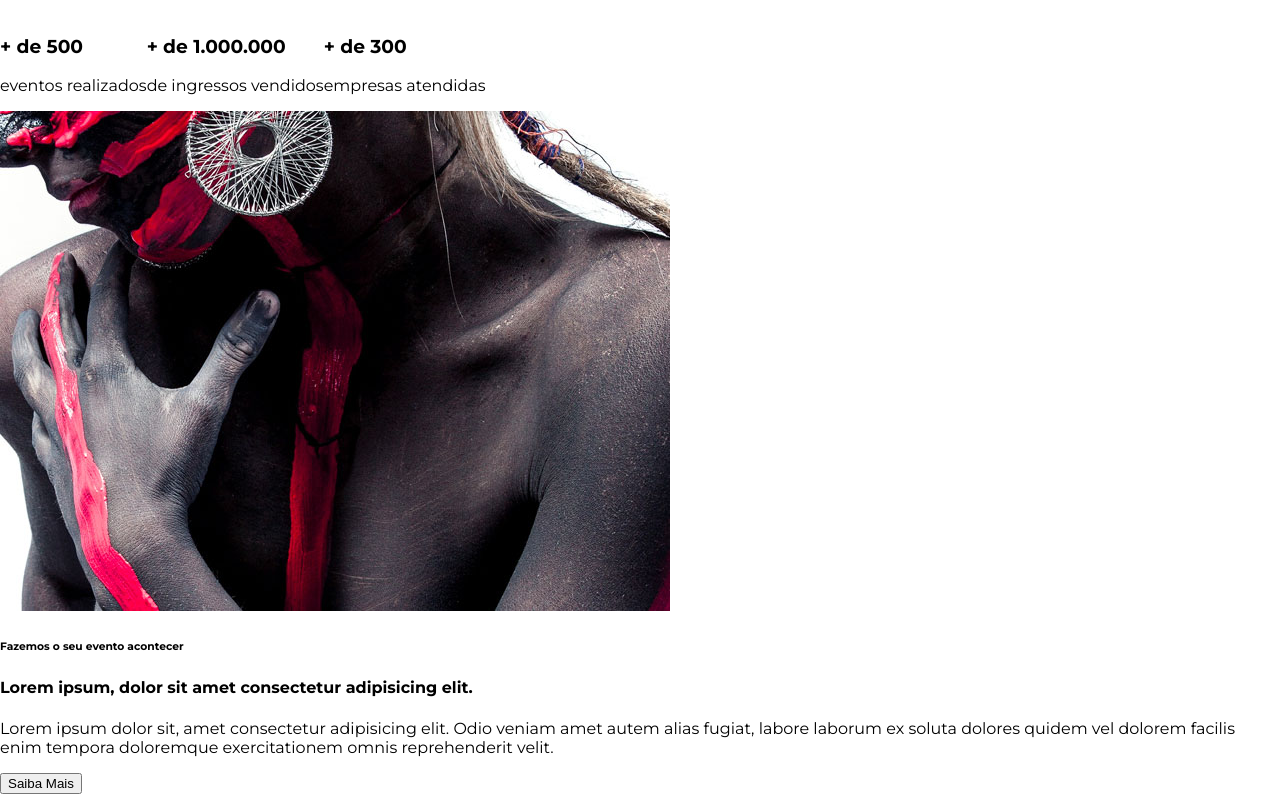
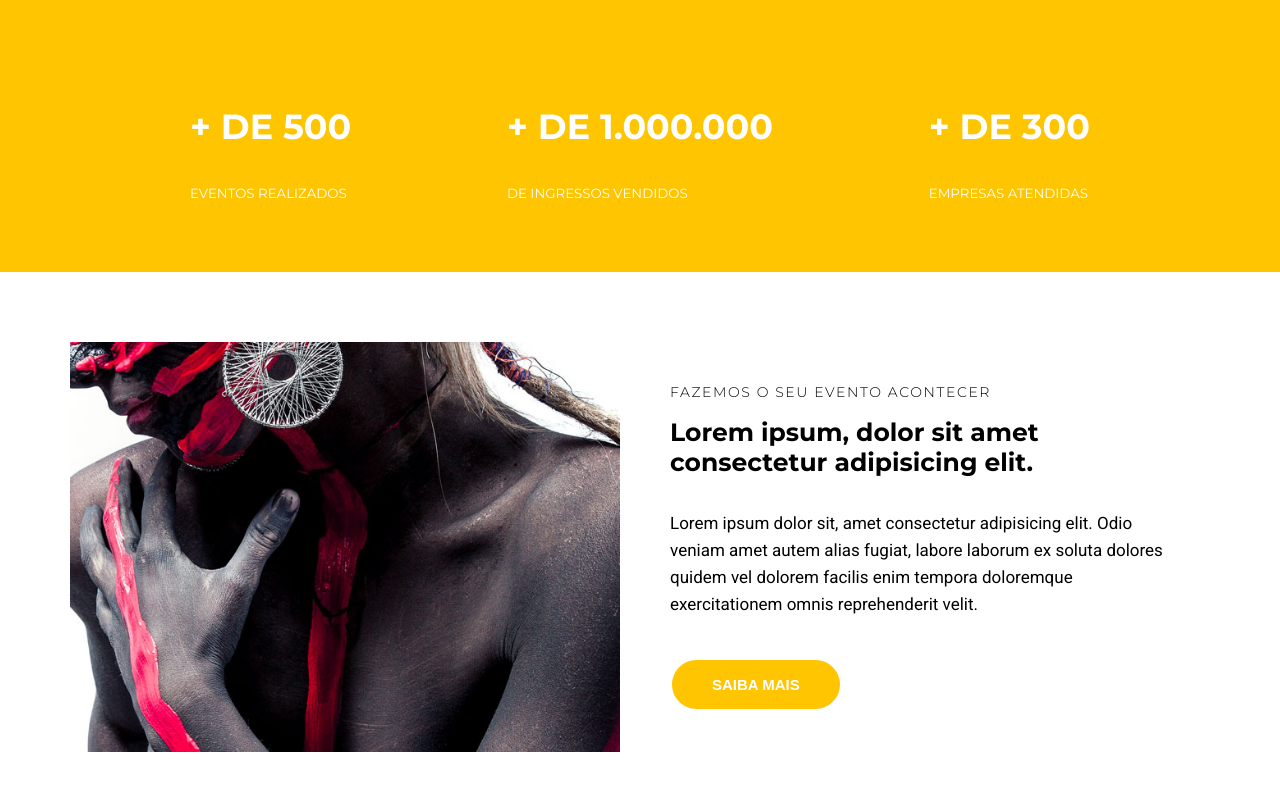
Before and after one commit to o3dsn/studion2, a website: page src/index.html in a window 1280 px wide. Shown: the part 800-1597 px from the top of the page. Drawn offline with Linux system fonts and the light colour scheme.

Commit message:
classes h6

```diff
--- a/src/index.html
+++ b/src/index.html
@@ -50,26 +50,27 @@
   </header>
 
   <main>
-    <section>
-      <ul>
+    <section id="counter">
+      <ul class="container counter__container">
         <li>
           <h3>+ de 500</h3>
-          eventos realizados
+          <small>eventos realizados</small>
         </li>
         <li>
           <h3>+ de 1.000.000</h3>
-          de ingressos vendidos
+          <small>de ingressos vendidos</small>
         </li>
         <li>
           <h3>+ de 300</h3>
-          empresas atendidas
+          <small>empresas atendidas</small>
         </li>
       </ul>
     </section>
 
-    <section>
-      <div>
-        <img src="./images/institutional.jpg" />
+    <section class="container institutional">
+      <img src="./images/institutional.jpg" class="institutional__image" alt="Studion institutional" />
+
+      <div class="institutional__copy">
         <h6>Fazemos o seu evento acontecer</h6>
         <h4>Lorem ipsum, dolor sit amet consectetur adipisicing elit.</h4>
         <p>
@@ -78,7 +79,7 @@
           quidem vel dolorem facilis enim tempora doloremque exercitationem
           omnis reprehenderit velit.
         </p>
-        <button>Saiba Mais</button>
+        <button class="btn btn--institutional">Saiba Mais</button>
       </div>
     </section>
 
--- a/src/style.css
+++ b/src/style.css
@@ -1,4 +1,4 @@
-@import url('https://fonts.googleapis.com/css2?family=Montserrat:wght@300;400;700&display=swap');
+@import url('https://fonts.googleapis.com/css2?family=Montserrat:wght@300;400;700&family=Roboto&display=swap');
 
 * {
   box-sizing: border-box;
@@ -14,6 +14,15 @@
 body {
   margin: 0;
   padding-top: 7.75rem;
+}
+
+header, main, footer {
+  overflow-x: hidden;
+}
+
+.container {
+  max-width: 1140px;
+  margin: 0 auto;
 }
 
 ul {
@@ -87,7 +96,6 @@ ul {
 
 .slide__background-image {
   width: 100%;
-  height: 100%;
   object-fit: cover;
   object-position: center;
 }
@@ -133,3 +141,71 @@ ul {
   background-color: var(--color-primary);
   color: #fff;
 }
+
+#counter {
+  background-color: var(--color-primary);
+  color: #fff;
+  text-transform: uppercase;
+}
+
+.counter__container {
+  display: grid;
+  grid-template-columns: repeat(auto-fill, minmax(300px, 1fr));
+  place-items: center;
+  padding: 4.375rem 1rem;
+}
+
+.counter__container h3 {
+  font-size: 2.185rem;
+}
+
+.counter__container h3 small {
+  display: block;
+  font-size: 1.25rem;
+}
+
+.institutional {
+  display: grid;
+  grid-template-columns: auto auto;
+  gap: 3.125rem;
+  align-items: center;
+  padding: 4.375rem 0;
+}
+
+.institutional__image {
+  max-width: 550px;
+}
+
+.institutional__copy {
+  padding: 0 1.875rem 0 0;
+}
+
+.institutional__copy h6 {
+  font-size: 0.875rem;
+  font-weight: 300;
+  letter-spacing: 0.1rem;
+  text-transform: uppercase;
+  margin: 0;
+}
+
+.institutional__copy h4 {
+  font-size: 1.5625rem;
+  margin-top: 1rem;
+}
+
+.institutional p {
+  font-family: "Roboto", sans-serif;
+  font-size: 1.0625rem;
+  line-height: 1.6875rem;
+  margin-bottom: 2.5rem;
+}
+
+.btn--institutional {
+  background-color: var(--color-primary);
+  color: #fff;
+}
+
+.btn--institutional:hover {
+  color: var(--color-copy);
+  background: unset;
+}
```
